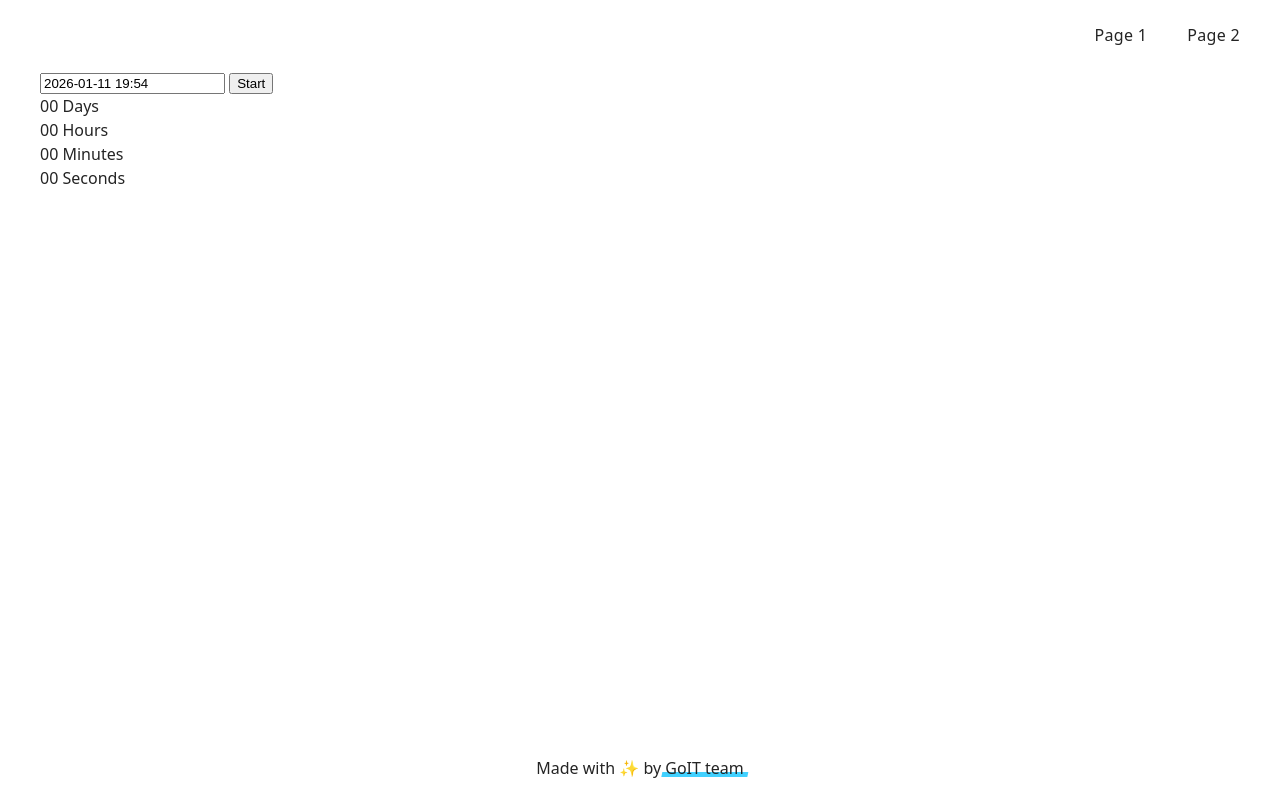
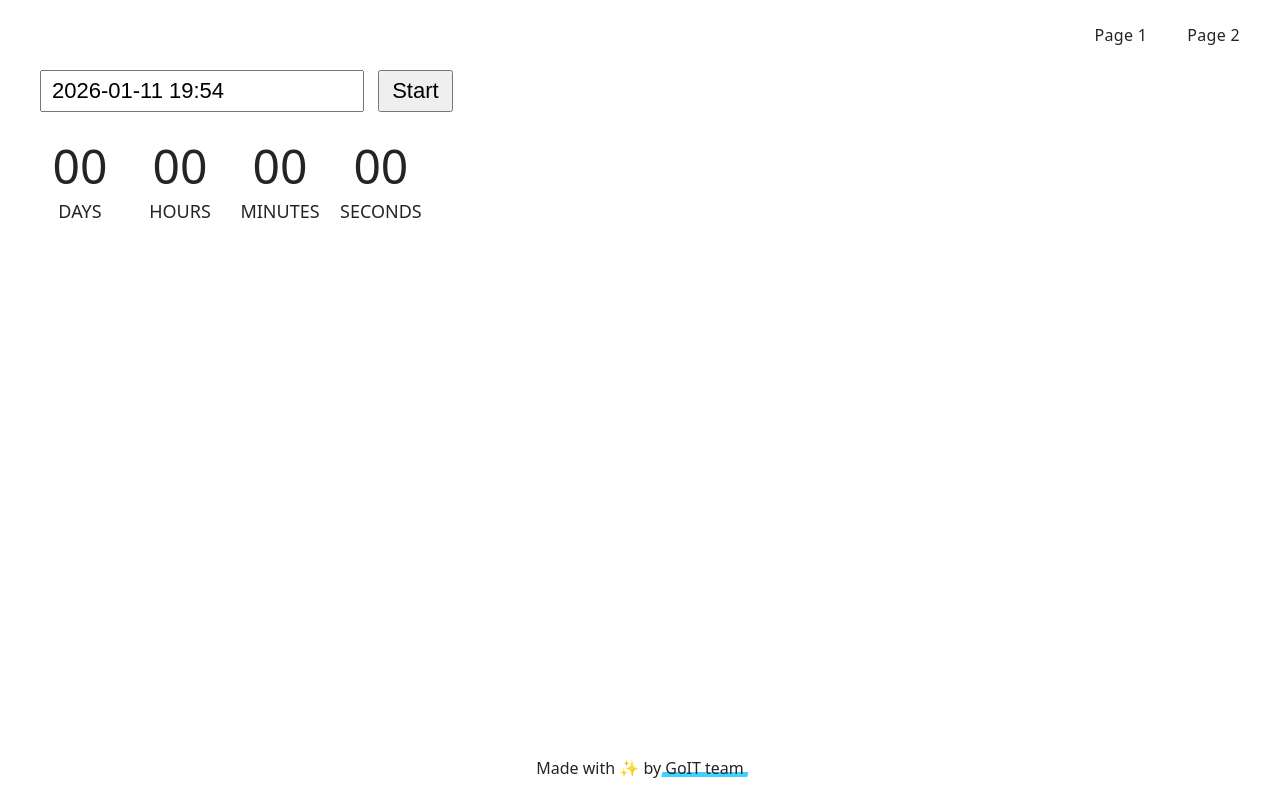
Before and after one commit to doruksayn/goit-js-hw-10, a website built with Vite: page src/01-timer.html in a window 1280 px wide. Built offline with nearby package versions, Linux system fonts and the light colour scheme.

Commit message:
css update

```diff
--- a/src/css/styles.css
+++ b/src/css/styles.css
@@ -16,3 +16,46 @@
 @import url('./badges.css');
 @import url('./back-link.css');
 @import url('./footer.css');
+
+/* Timer styles - Add this to your styles.css or base.css */
+
+/* First row: Input and Button */
+#datetime-picker {
+  padding: 6px 10px;
+  font-size: 22px;
+  min-width: 300px;
+  margin-right: 10px;
+}
+
+button[data-start] {
+  padding: 6px 12px;
+  font-size: 22px;
+  cursor: pointer;
+}
+
+/* Timer display - Second row */
+.timer {
+  display: flex;
+  gap: 20px;
+  margin-top: 30px;
+}
+
+.timer .field {
+  display: flex;
+  flex-direction: column;
+  align-items: center;
+  min-width: 80px;
+}
+
+.timer .value {
+  font-size: 48px;
+  font-weight: 500;
+  line-height: 1;
+  margin-bottom: 8px;
+}
+
+.timer .label {
+  font-size: 18px;
+  text-transform: uppercase;
+  font-weight: 500;
+}
```
